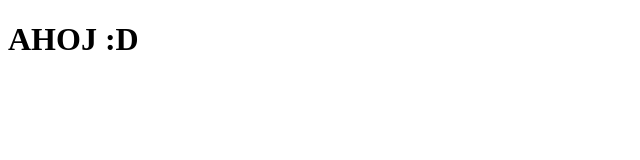
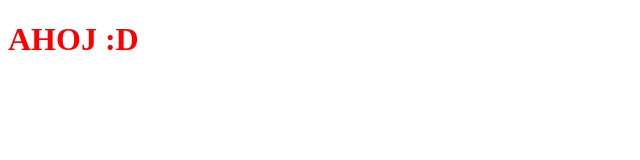
Before and after one commit to Lukascech84/Demo-Git, a plain HTML site: page index.html in a window 1280 px wide. Shown: the whole page, without its empty margins (0-640 px from the left). Drawn offline with Linux system fonts and the light colour scheme.

Commit message:
03 - Verze

```diff
--- /dev/null
+++ b/css/style.css
@@ -0,0 +1,3 @@
+h1 {
+    color: red
+}
--- a/index.html
+++ b/index.html
@@ -5,6 +5,7 @@
     <meta http-equiv="X-UA-Compatible" content="IE=edge">
     <meta name="viewport" content="width=device-width, initial-scale=1.0">
     <title>Git</title>
+    <link rel="stylesheet" href="css/style.css">
 </head>
 <body>
     <h1> AHOJ :D</h1>
```
